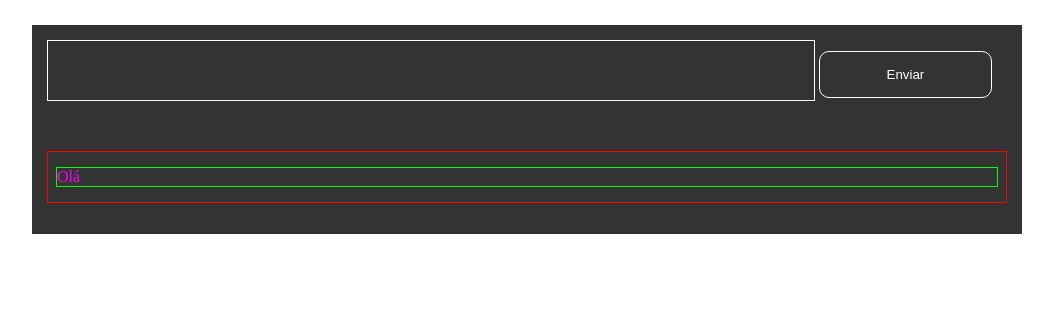
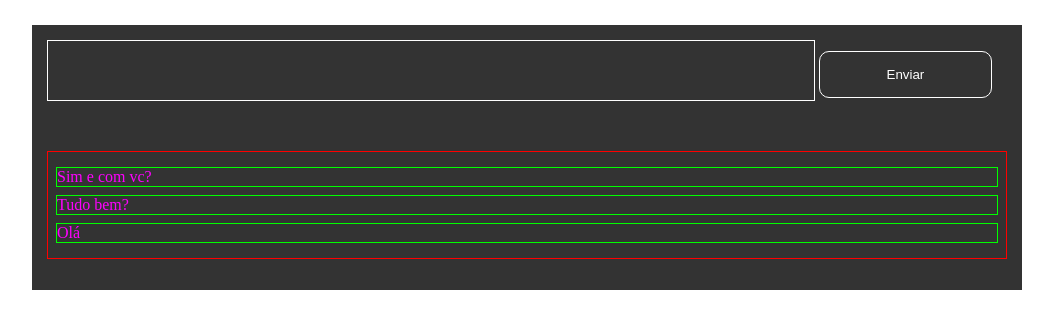
Before and after one commit to utfpr-cp/mes-web, a plain HTML site: page 2019-1/projeto-chat-tempo-real/index.html in a window 1280 px wide. Shown: the whole page, without its empty margins (113-1166 px from the left). Drawn offline with Linux system fonts and the light colour scheme.

Commit message:
update chat

```diff
--- a/2019-1/projeto-chat-tempo-real/index.html
+++ b/2019-1/projeto-chat-tempo-real/index.html
@@ -15,6 +15,8 @@
         </div>
 
         <ul class="caixa">
+            <li>Sim e com vc?</li>
+            <li>Tudo bem?</li>
             <li>Olá</li>
         </ul>
 
```
